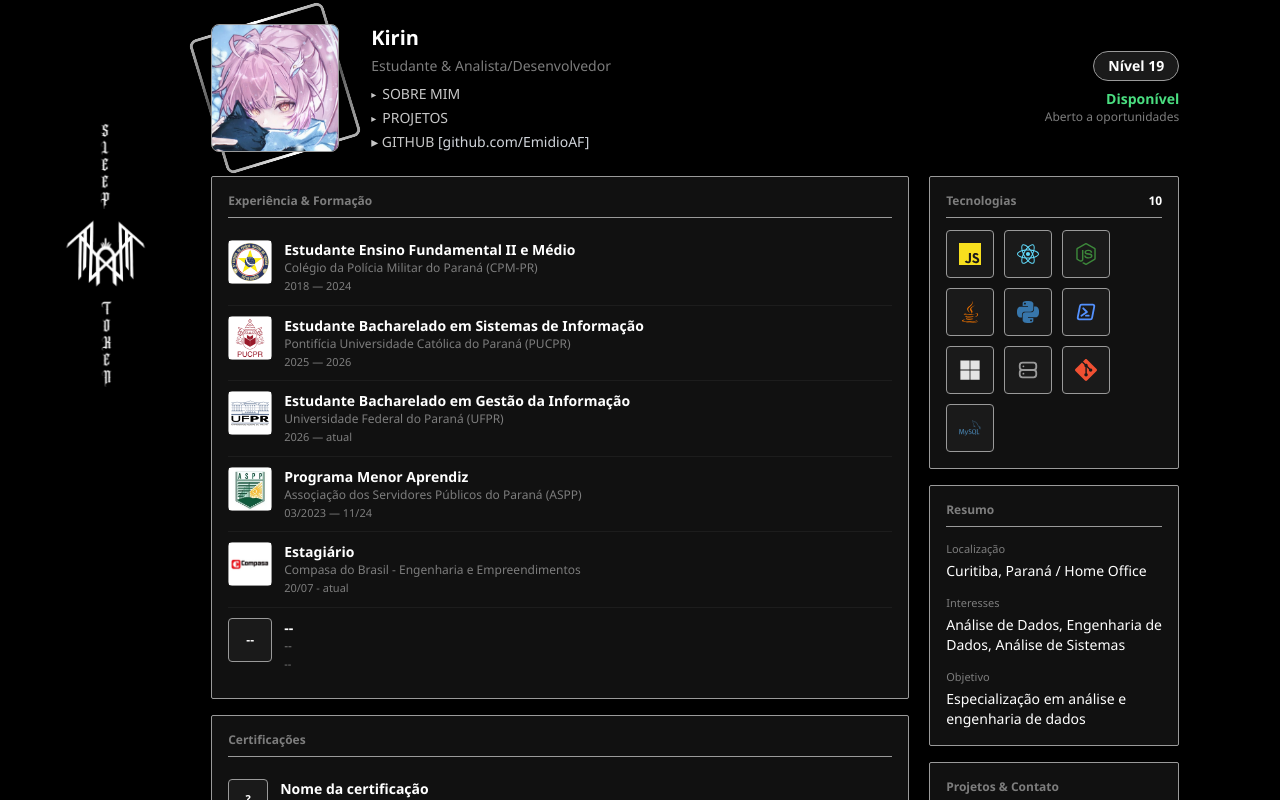
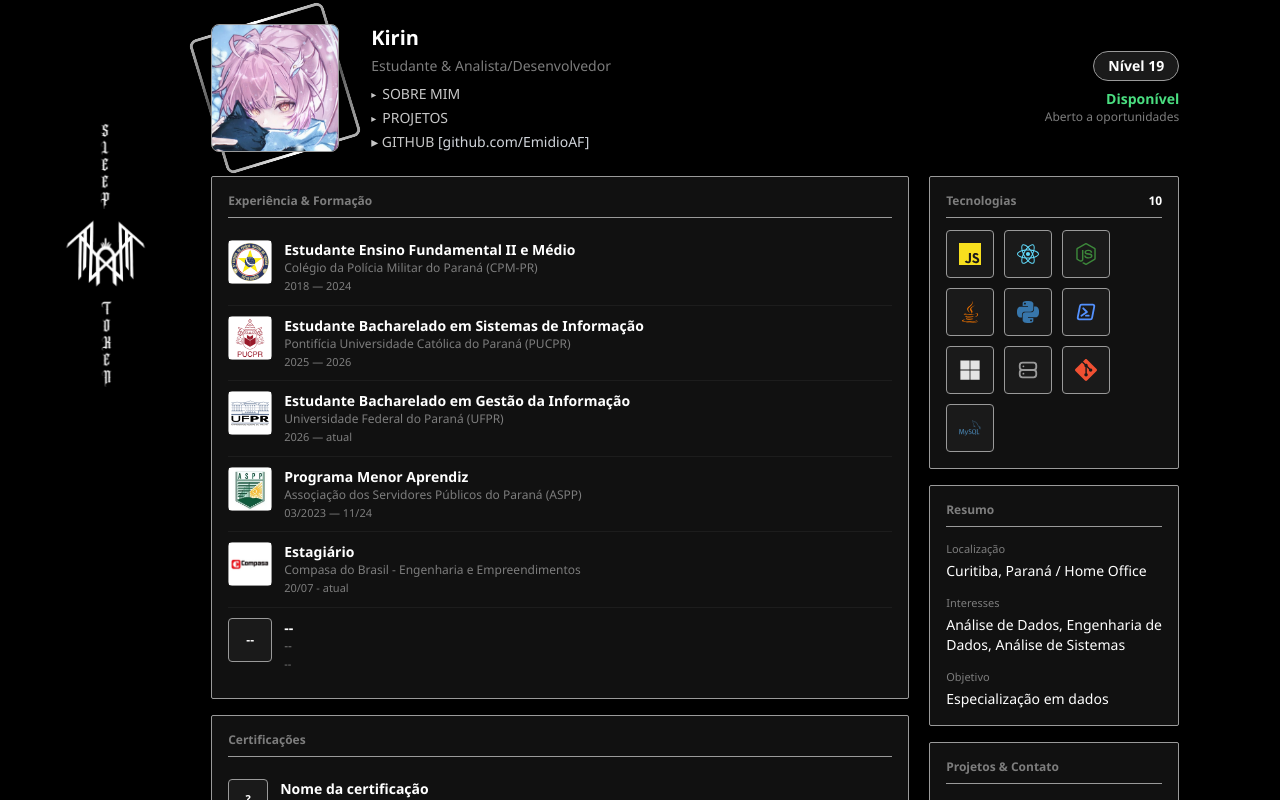
Before and after one commit to EmidioAF/portfolio, a React app: page / in a window 1280 px wide. Shown: the top 800 px of the page. Built offline with nearby package versions, Linux system fonts and the light colour scheme; the HTML template or start-up script is replaced by a standard one.

Commit message:
inclusão e alteração de novas configurações2

```diff
--- a/src/components/Summary.jsx
+++ b/src/components/Summary.jsx
@@ -10,7 +10,7 @@
         <dt className="text-dim text-[11px] mt-3">Interesses</dt>
         <dd className="text-white mt-0.5">Análise de Dados, Engenharia de Dados, Análise de Sistemas</dd>
         <dt className="text-dim text-[11px] mt-3">Objetivo</dt>
-        <dd className="text-white mt-0.5">Especialização em análise e engenharia de dados</dd>
+        <dd className="text-white mt-0.5">Especialização em dados</dd>
       </dl>
     </div>
   );
```
